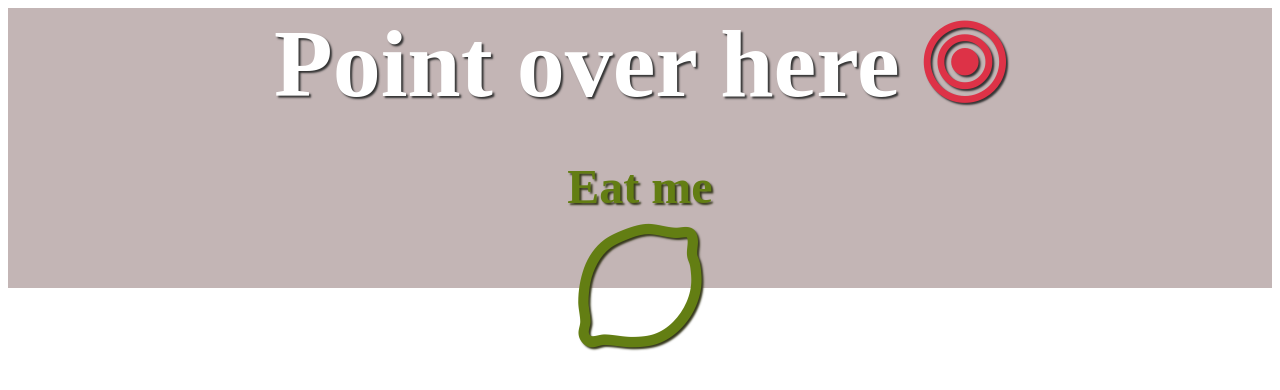
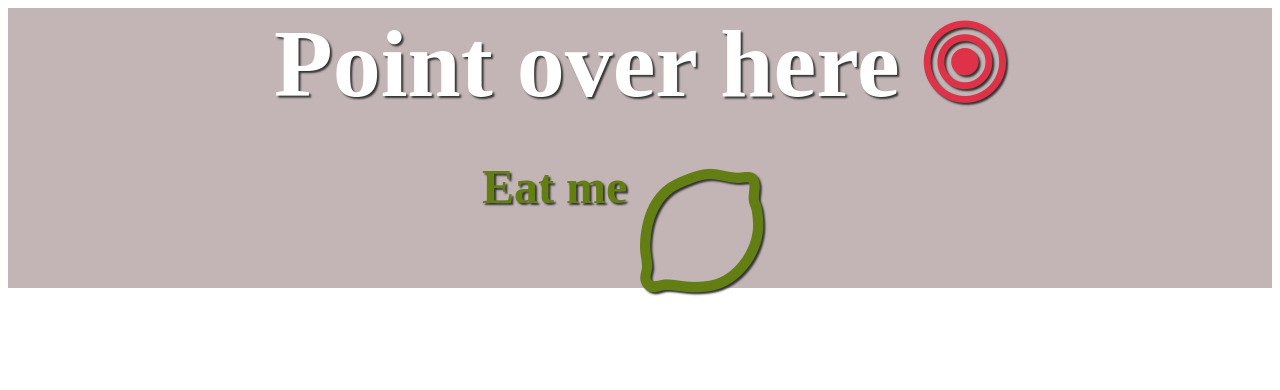
Before and after one commit to OlyaLepesko/leopard, a plain HTML site: page index.html in a window 1280 px wide. Drawn offline with Linux system fonts and the light colour scheme.

Commit message:
Добавить стили двух блоков
Поменять иконку лимона на иную, при наведении мышкой

```diff
--- a/css/style.css
+++ b/css/style.css
@@ -25,7 +25,7 @@ header h2{
     text-align: center;
     color: #637E13;
     font-size: 3em;
-    text-shadow: 2px 2px 2px #36381C;
+    text-shadow: 2px 2px 2px #333;
 }
 header h2 i {
     font-size: 3em;
@@ -33,7 +33,20 @@ header h2 i {
 }
 
 header h2 i:hover {
-    color: #637E13;
+    color: #C4DA25;
     font-size: 1em;
 
 }
+
+ .eatme{
+     width: 49%;
+     text-align: right;
+     padding-right: 1%;
+     float: left;
+ }
+ .lemon {
+     width: 50%;
+     text-align: left;
+     float: left;
+
+ }
--- a/index.html
+++ b/index.html
@@ -12,8 +12,8 @@
 
 </h1>
 <h2>
-    <div> Eat me </div>
-    <div>    <i class="icon-lemon"></i>    </div>
+    <div class="eatme"> Eat me </div>
+    <div class="lemon">    <i class="icon-lemon"></i>    </div>
 </h2>
 </header>
 <body>
```
